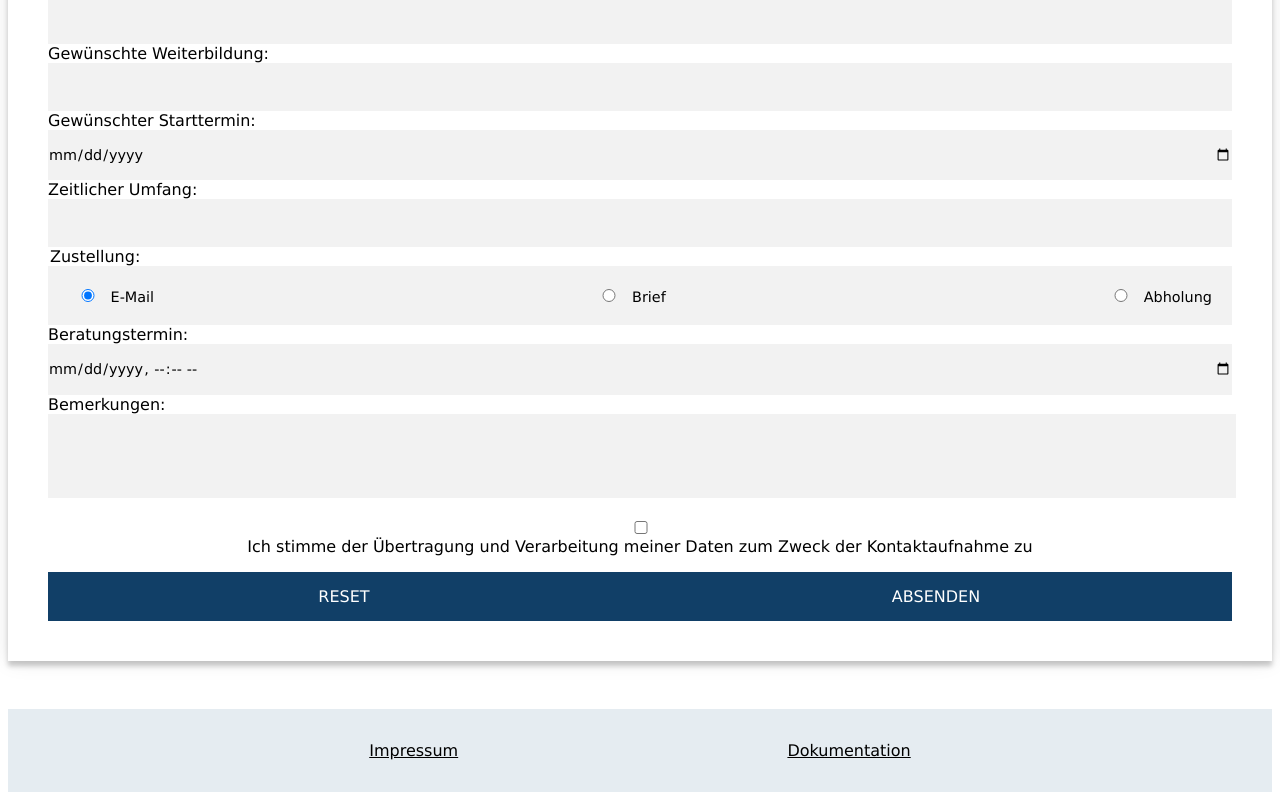
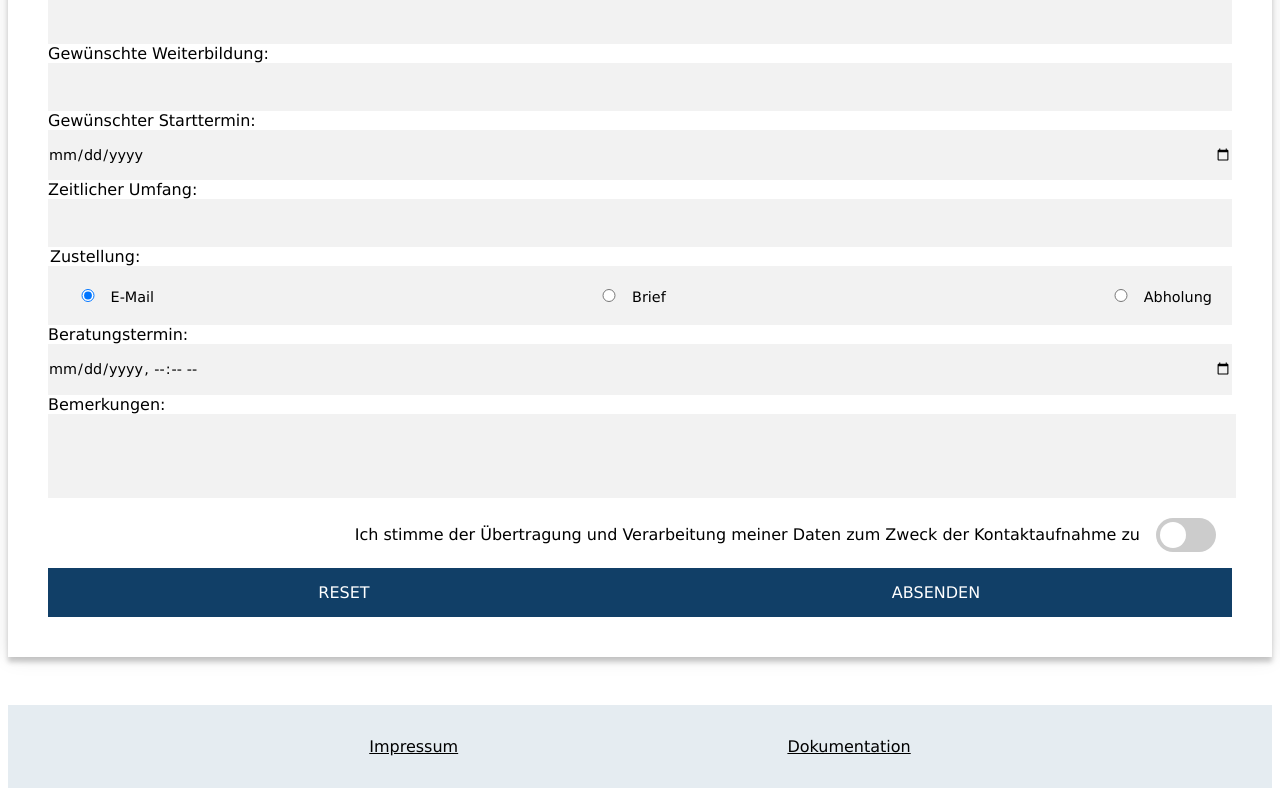
Before and after one commit to labpa/robotron-kontakt, a website built with Vite: page src/index.html in a window 1280 px wide. Shown: the part 667-1467 px from the top of the page. Built offline with nearby package versions, Linux system fonts and the light colour scheme.

Commit message:
styling for checkbox in Formular

```diff
--- a/src/formular.css
+++ b/src/formular.css
@@ -63,10 +63,58 @@
 .einwilligungContainer {
   margin-bottom: 1rem;
   display: flex;
-  flex-direction: column;
+  flex-direction: row-reverse;
   align-items: center;
   text-align: center;
+  gap: 1rem;
+  padding-right: 1rem;
 }
+
+/* Styling for Checkbox */
+.switch {
+  position: relative;
+  display: inline-block;
+  min-width: 60px;
+  height: 34px;
+}
+.switch input {
+  opacity: 0;
+  width: 0;
+  height: 0;
+}
+.slider {
+  position: absolute;
+  cursor: pointer;
+  top: 0;
+  left: 0;
+  right: 0;
+  bottom: 0;
+  background-color: #ccc;
+  -webkit-transition: .4s;
+  transition: .4s;
+  border-radius: 34px;
+}
+.slider:before {
+  position: absolute;
+  content: "";
+  height: 26px;
+  width: 26px;
+  left: 4px;
+  bottom: 4px;
+  background-color: white;
+  -webkit-transition: .4s;
+  transition: .4s;
+  border-radius: 50%;
+}
+input:checked + .slider {
+  background-color: #6dcf18;
+}
+input:checked + .slider:before {
+  -webkit-transform: translateX(26px);
+  -ms-transform: translateX(26px);
+  transform: translateX(26px);
+}
+
 
 @media screen and (max-width: 1450px) {
   .row {
--- a/src/index.html
+++ b/src/index.html
@@ -101,7 +101,10 @@
         </div>
 
         <div class="einwilligungContainer">
-            <input type="checkbox" value="true" id="Einwilligung" name="Einwilligung" required></input>
+            <label class="switch">
+              <input type="checkbox" value="true" id="Einwilligung" name="Einwilligung" required></input>
+              <span class="slider"></span>
+            </label>
             <label for="Einwilligung">Ich stimme der Übertragung und Verarbeitung meiner Daten zum Zweck der
                 Kontaktaufnahme zu</label>
         </div>
```
